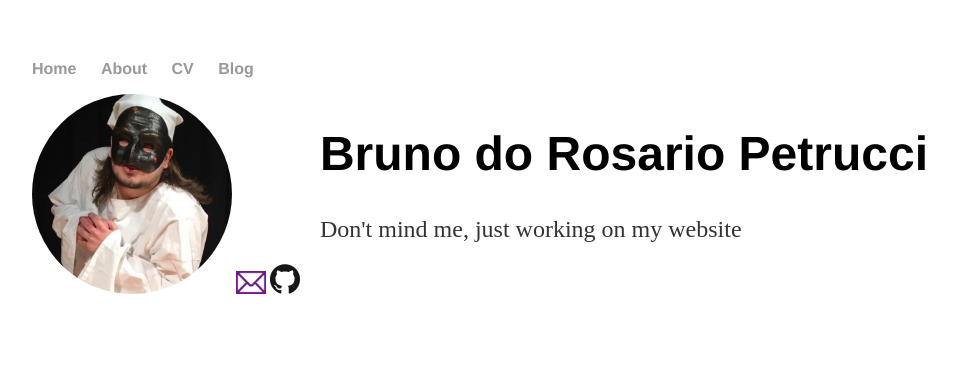
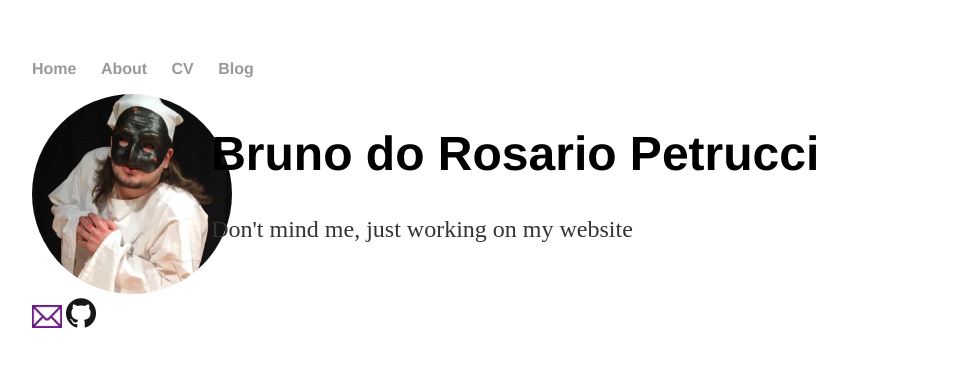
Before and after one commit to Brunnun/brunnun.github.io, a Jekyll site: the page built from index.html, in a window 1280 px wide. Shown: the top 367 px of the page, without its empty margins (160-1116 px from the left). Built offline with Jekyll 4.4.1, drawn with Linux system fonts in a browser that asks for light colours.

Commit message:
more changes to the layout

```diff
--- a/css/main.css
+++ b/css/main.css
@@ -13,10 +13,12 @@ body {
 }
 
 .container {
+    width: 80%;
     float: right;
 }
 
 .my_info {
+    width: 20%;
     float: left;
 }
 
```
